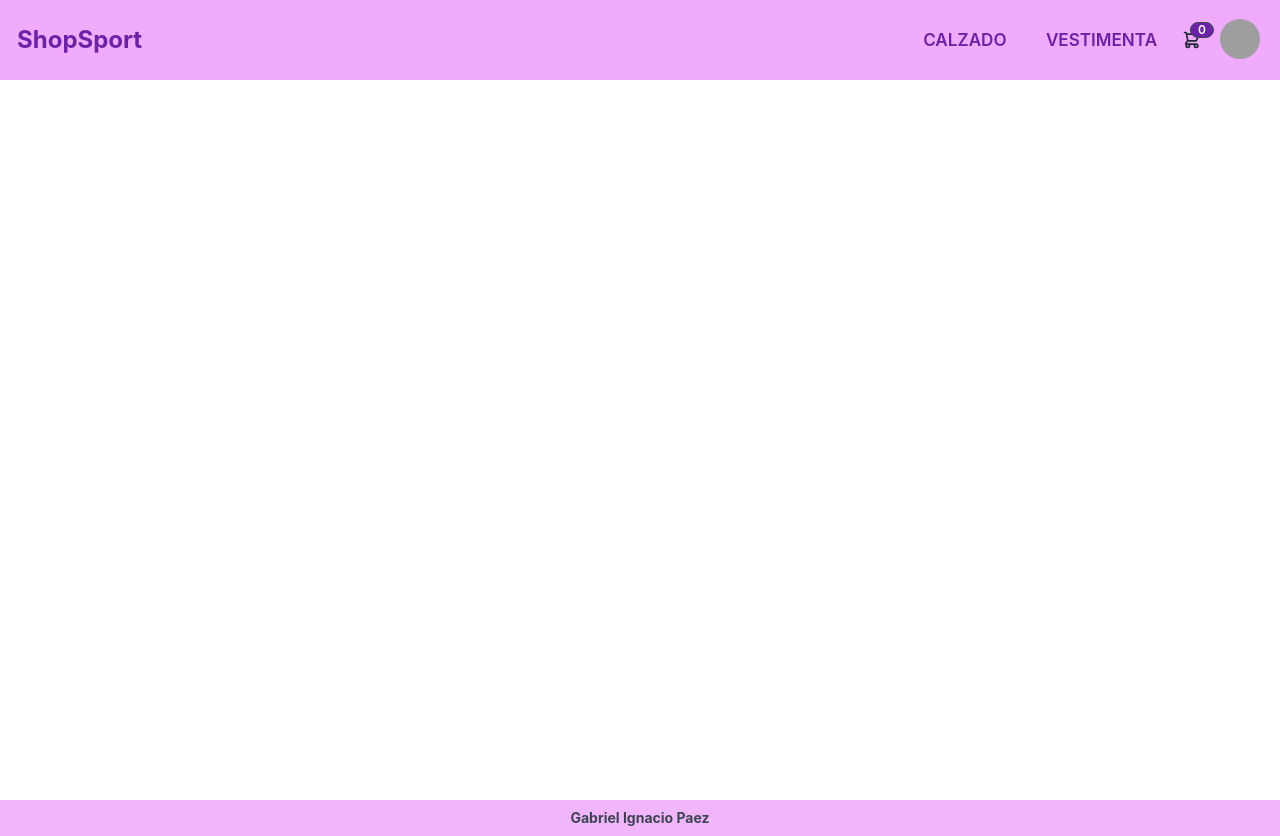
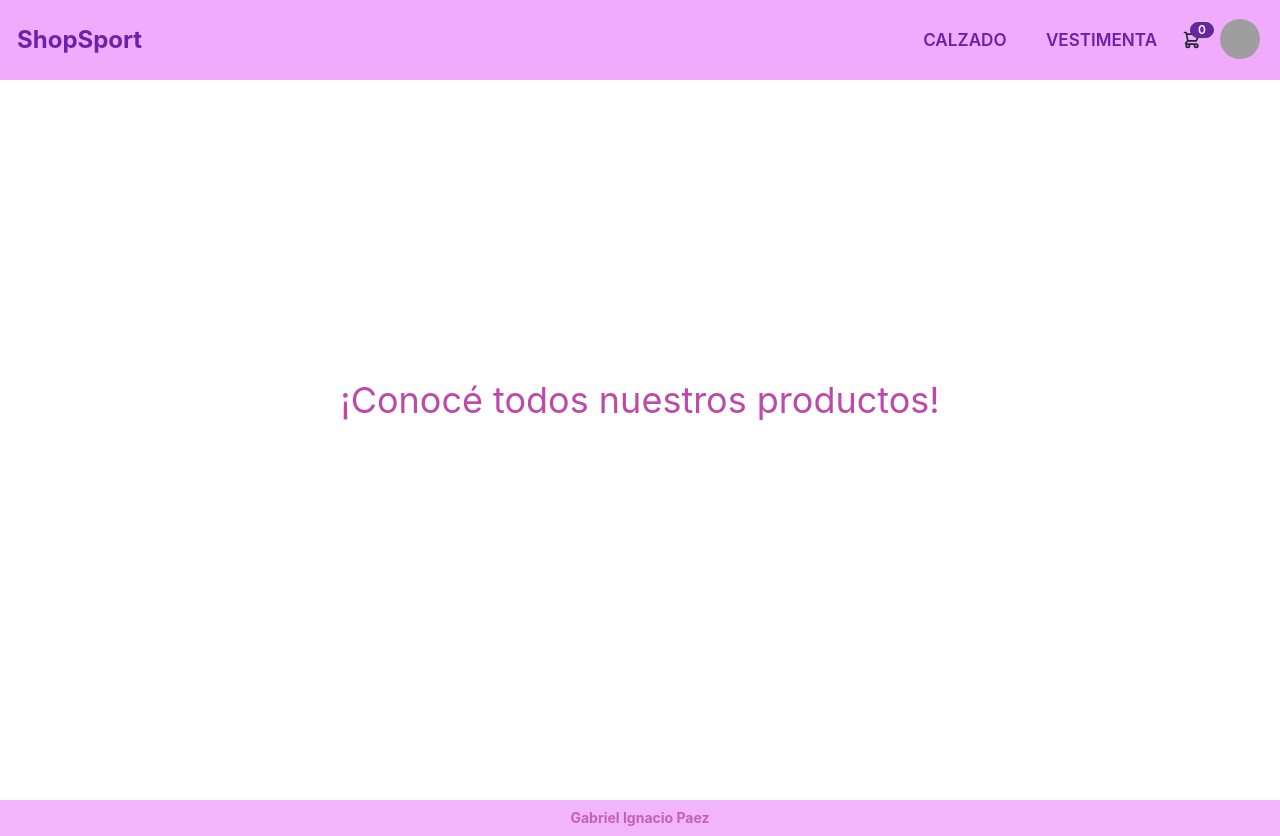
Before and after one commit to gabrielp92/tienda-reactjs, a React (Create React App) app: page / in a window 1280 px wide. Built offline with nearby package versions, Linux system fonts and the light colour scheme; grey boxes are pictures that could not be loaded.

Commit message:
se crea CartWidget.js e ItemListContainer.js

```diff
--- a/src/App.css
+++ b/src/App.css
@@ -19,8 +19,8 @@
   flex-direction: column;
   align-items: center;
   justify-content: center;
-  font-size: calc(10px + 2vmin);
-  color: white;
+  font-size: calc(20px + 2vmin);
+  color: rgb(189, 74, 170);
 }
 
 .App-link {
@@ -28,7 +28,7 @@
 }
 
 .footer {
-  color: bg-fuchsia-800 ;
+  color: rgb(189, 74, 170);
   display: flex;
   justify-content: center;
   opacity: 87%;
--- a/src/App.js
+++ b/src/App.js
@@ -1,6 +1,7 @@
 import logo from './logo.svg';
 import './App.css';
 import NavBar from './components/NavBar';
+import ItemListContainer from './components/ItemListContainer';
 
 function App() {
 
@@ -10,31 +11,11 @@ function App() {
         <NavBar/>
       </header>
       <main className="App-header bg-primary-content">
-        {/*
-        <img src={logo} className="App-logo" alt="logo"/>
-        <h1 className={styles.titulo}>Próximamente tienda con React js!!!</h1>
-        */}
+        <ItemListContainer greeting='¡Conocé todos nuestros productos!'/>
       </main>
       <footer className="footer font-bold bg-fuchsia-300 py-2">
         <h3>Gabriel Ignacio Paez</h3>
       </footer>
-      {/*
-      <header className="App-header">
-
-        <img src={logo} className="App-logo" alt="logo" />
-        <p>
-          Edit <code>src/App.js</code> and save to reload.
-        </p>
-        <a
-          className="App-link"
-          href="https://reactjs.org"
-          target="_blank"
-          rel="noopener noreferrer"
-        >
-          Learn React
-        </a>
-      </header>
-      */}
     </div>
   );
 }
--- /dev/null
+++ b/src/components/CartWidget.js
@@ -0,0 +1,22 @@
+const CartWidget = () => {
+  return (
+  <div className="dropdown dropdown-end order-3 md:ml-12 sm:ml-8">
+    <label tabIndex="0" className="btn btn-ghost btn-circle">
+      <div className="indicator">
+        <svg xmlns="http://www.w3.org/2000/svg" className="h-5 w-5" fill="none" viewBox="0 0 24 24" stroke="currentColor"><path stroke-linecap="round" stroke-linejoin="round" stroke-width="2" d="M3 3h2l.4 2M7 13h10l4-8H5.4M7 13L5.4 5M7 13l-2.293 2.293c-.63.63-.184 1.707.707 1.707H17m0 0a2 2 0 100 4 2 2 0 000-4zm-8 2a2 2 0 11-4 0 2 2 0 014 0z" /></svg>
+        <span className="badge bg-fuchsia-800 badge-sm indicator-item">0</span>
+      </div>
+    </label>
+    <div tabIndex="0" className="mt-3 card card-compact dropdown-content w-52 bg-fuchsia-300 shadow">
+      <div className="card-body">
+        <span className="font-bold text-lg">0 Productos</span>
+        <span className="text-secondary">Subtotal: $0</span>
+        <div className="card-actions">
+          <button className="btn btn-primary btn-block">View cart</button>
+        </div>
+      </div>
+    </div>
+  </div>
+  )
+}
+export default CartWidget
--- /dev/null
+++ b/src/components/ItemListContainer.js
@@ -0,0 +1,6 @@
+const ItemListContainer = ({greeting}) => {
+  return (
+    <div>{greeting}</div>
+  )
+}
+export default ItemListContainer
--- a/src/components/NavBar.js
+++ b/src/components/NavBar.js
@@ -1,3 +1,5 @@
+import CartWidget from "./CartWidget"
+
 const NavBar = () => {
 
   return (
@@ -23,23 +25,9 @@ const NavBar = () => {
               <li className="btn btn-ghost text-lg"><a>Vestimenta</a></li>
             </ul>
           </div>
-          <div className="dropdown dropdown-end order-3 md:ml-12 sm:ml-8">
-            <label tabIndex="0" className="btn btn-ghost btn-circle">
-              <div className="indicator">
-                <svg xmlns="http://www.w3.org/2000/svg" className="h-5 w-5" fill="none" viewBox="0 0 24 24" stroke="currentColor"><path stroke-linecap="round" stroke-linejoin="round" stroke-width="2" d="M3 3h2l.4 2M7 13h10l4-8H5.4M7 13L5.4 5M7 13l-2.293 2.293c-.63.63-.184 1.707.707 1.707H17m0 0a2 2 0 100 4 2 2 0 000-4zm-8 2a2 2 0 11-4 0 2 2 0 014 0z" /></svg>
-                <span className="badge bg-fuchsia-800 badge-sm indicator-item">0</span>
-              </div>
-            </label>
-            <div tabIndex="0" className="mt-3 card card-compact dropdown-content w-52 bg-fuchsia-300 shadow">
-              <div className="card-body">
-                <span className="font-bold text-lg">0 Productos</span>
-                <span className="text-secondary">Subtotal: $0</span>
-                <div className="card-actions">
-                  <button className="btn btn-primary btn-block">View cart</button>
-                </div>
-              </div>
-            </div>
-          </div>
+
+          <CartWidget/>
+
           <div className="dropdown dropdown-end order-4 sm:pr-2">
             <label tabIndex="0" className="btn btn-ghost btn-circle avatar">
               <div className="w-10 rounded-full">
```
Also changed, not shown: 11 other files (tests, documents, lock files or other folders).
